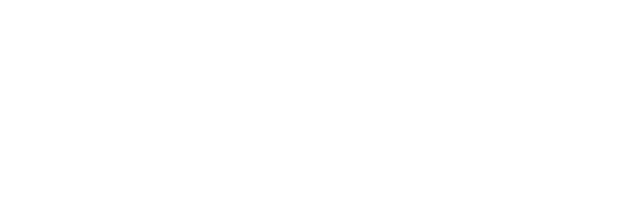
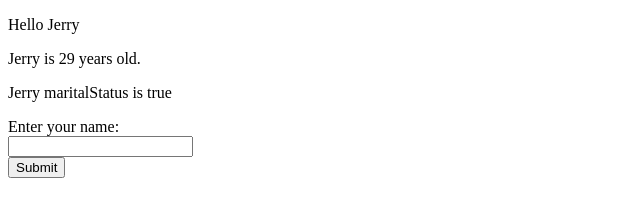
Before and after one commit to jeriyl/Java-Script-2410, a plain HTML site: page index.html in a window 1280 px wide. Shown: the whole page, without its empty margins (0-640 px from the left). Drawn offline with Linux system fonts and the light colour scheme.

Commit message:
Input from user

```diff
--- a/index.html
+++ b/index.html
@@ -9,6 +9,18 @@
 </head>
 
 <body>
+    <p id="p1"></p>
+    <p id="p2"></p>
+    <p id="p3"></p>
+
+    <label>Enter your name: </label><br>
+    <input type="text" id="name">
+    <br>
+    <button type="button" id="btn">Submit</button>
+    <br>
+    <p id="p4"></p>
+
+
     <script src="index.js"></script>
 </body>
 
--- a/index.js
+++ b/index.js
@@ -0,0 +1,23 @@
+console.log('Hello World!');
+
+let fname = "Jerry";
+let age = 29;
+let maritalStatus = true;
+
+console.log(fname, age, maritalStatus);
+
+document.getElementById('p1').innerHTML = 'Hello ' + fname;
+document.getElementById('p2').innerHTML = fname + " is " + age + " years old.";
+document.getElementById('p3').innerHTML = fname + ' maritalStatus is ' + maritalStatus;
+
+// window prompt : Input from user
+/*
+let username = window.prompt('What is your name?');
+console.log('Window prompt message ' + username);
+*/
+
+document.getElementById('btn').onclick = function () {
+    username = document.getElementById('name').value;
+    console.log('Button clicked ' + username);
+    document.getElementById('p4').innerHTML = 'Hello ' + username;
+}
```
